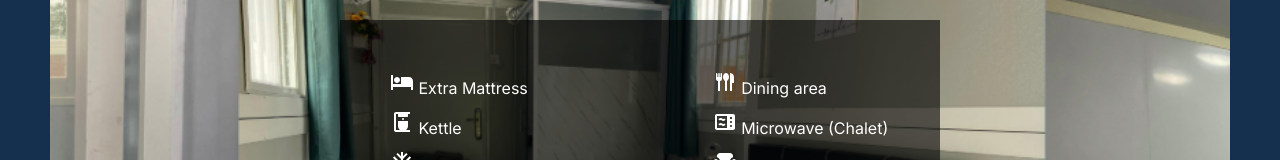
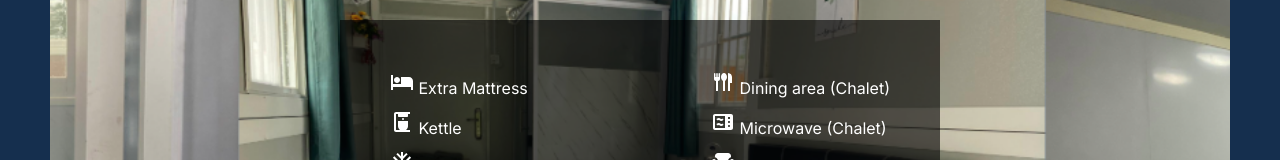
Before and after one commit to 1dylan1/seaside-paradise, a React (Vite) app: page / in a window 1280 px wide. Shown: the part 1846-2006 px from the top of the page. Built offline with nearby package versions, Linux system fonts and the light colour scheme; a web font is replaced by a local one.

Commit message:
change dining area info

```diff
--- a/src/pages/Landing.tsx
+++ b/src/pages/Landing.tsx
@@ -216,7 +216,7 @@ export default function Landing() {
                                 <Typography color="white" sx={{paddingBottom: "10px"}}> <AcUnitIcon/> Air Conditioning</Typography>
                                 <Typography color="white" sx={{paddingBottom: "10px"}}> <AirIcon/> Hair Dryer</Typography>
                                 <Typography color="white" sx={{paddingBottom: "10px"}}> <RamenDiningIcon/> Vending Machines</Typography>
-                                <Typography color="white" sx={{paddingBottom: "10px"}}> <FlatwareIcon/> Dining area (Single)</Typography>
+                                <Typography color="white" sx={{paddingBottom: "10px"}}> <FlatwareIcon/> Dining area (Chalet)</Typography>
                                 <Typography color="white" sx={{paddingBottom: "10px"}}> <MicrowaveIcon/> Microwave (Chalet)</Typography>
                                 <Typography color="white" sx={{paddingBottom: "10px"}}> <ChairIcon/> Sofa (Chalet)</Typography>
                                 <Typography color="white" sx={{paddingBottom: "10px"}}> <KitchenIcon/> Mini Fridge (Chalet)</Typography>
@@ -235,7 +235,7 @@ export default function Landing() {
                                     <Typography color="white" sx={{paddingBottom: "10px"}}> <RamenDiningIcon/> Vending Machines</Typography>
                                 </div>
                                 <div>
-                                    <Typography color="white" sx={{paddingBottom: "10px"}}> <FlatwareIcon/> Dining area</Typography>
+                                    <Typography color="white" sx={{paddingBottom: "10px"}}> <FlatwareIcon/> Dining area (Chalet) </Typography>
                                     <Typography color="white" sx={{paddingBottom: "10px"}}> <MicrowaveIcon/> Microwave (Chalet)</Typography>
                                     <Typography color="white" sx={{paddingBottom: "10px"}}> <ChairIcon/> Sofa (Chalet)</Typography>
                                     <Typography color="white" sx={{paddingBottom: "10px"}}> <KitchenIcon/> Mini Fridge (Chalet)</Typography>
```
